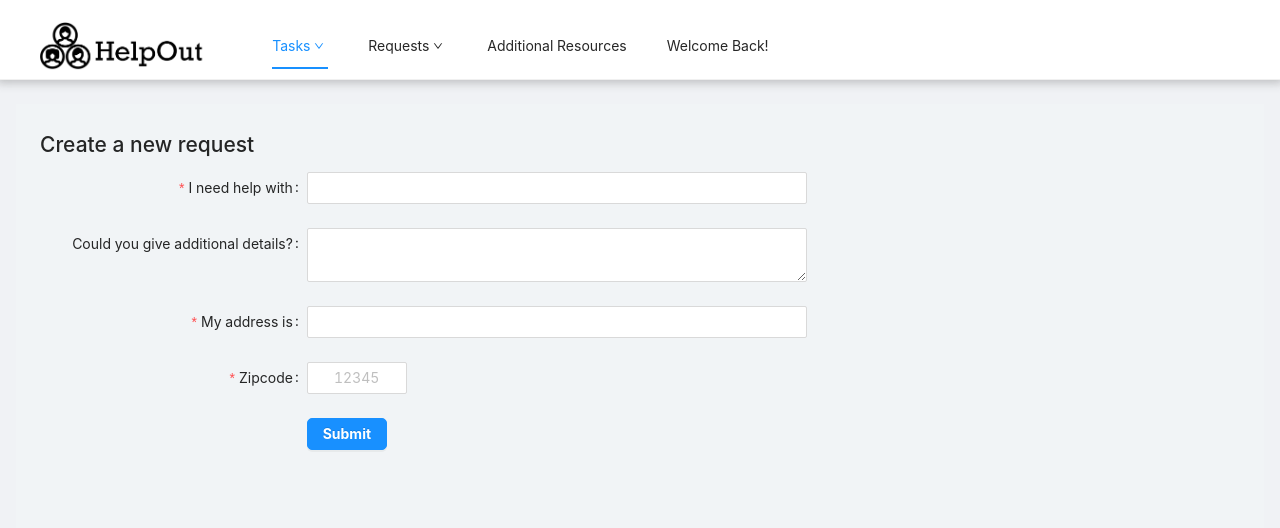
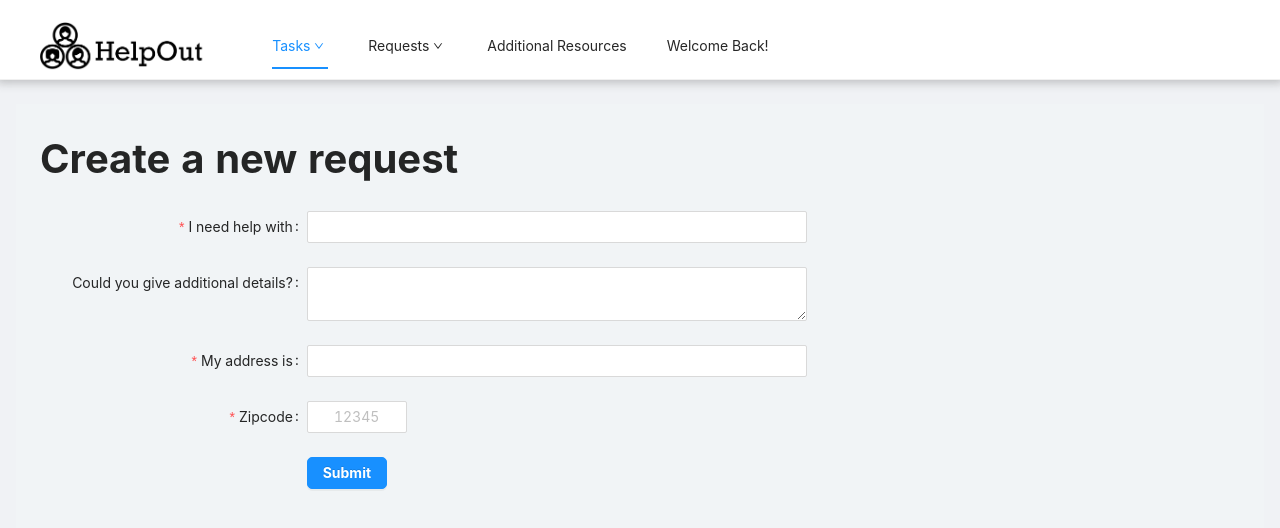
Before and after one commit to info442-group-7/HelpOut, a React (Create React App) app: page /CreateRequest in a window 1280 px wide. Shown: the top 528 px of the page. Built offline with nearby package versions, Linux system fonts and the light colour scheme.

Commit message:
Update CreateNewRequestView.jsx

```diff
--- a/src/components/CreateNewRequest/CreateNewRequestView.jsx
+++ b/src/components/CreateNewRequest/CreateNewRequestView.jsx
@@ -95,7 +95,7 @@ const CreateNewRequestView = () => {
   // renders actual page & form
   return (
     <div>
-      <h2>Create a new request</h2>
+      <h2 style={{fontSize: 40, fontWeight: 700}}>Create a new request</h2>
       <Form id="create-request" {...layout} style={{width:800}} name="nest-messages" onFinish={onFinish} onFinishFailed={onFinishFailed} validateMessages={validateMessages}>
         <Form.Item name={['title']} label="I need help with " rules={[{ required: true, message:'Your request title is required!' }]}>
           <Input style={{width: 500}}/>
```
